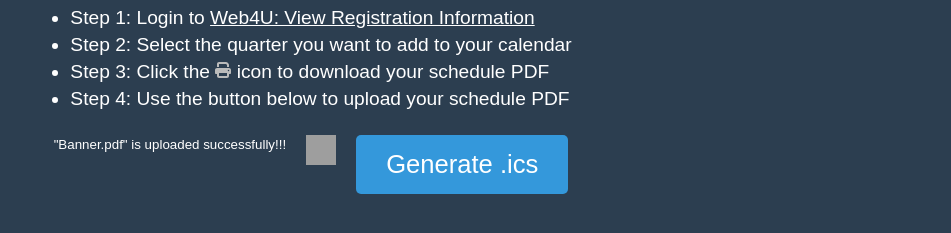
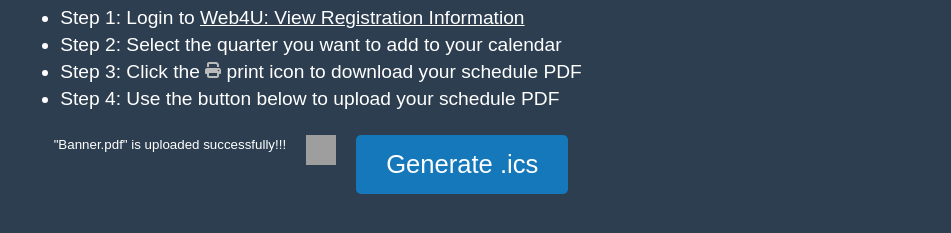
Before and after one commit to RyanHarang/ClassSync, a plain HTML site: page html/index_after_pdf_upload.html in a window 1280 px wide. Shown: the part 323-556 px from the top of the page, without its empty margins (329-1280 px from the left). Drawn offline with Linux system fonts and the light colour scheme; grey boxes are pictures that could not be loaded.

Commit message:
Fixing contrast color

```diff
--- a/css/styles.css
+++ b/css/styles.css
@@ -27,7 +27,7 @@ body {
 }
 
 .link:hover {
-  outline: 2px solid #3498db;
+  outline: 2px solid #1478bb;
 }
 
 .content {
@@ -65,7 +65,7 @@ body {
   padding: 15px 30px;
   border: none;
   border-radius: 5px;
-  background-color: #3498db;
+  background-color: #1478bb;
   color: white;
   font-size: 1.6rem;
   cursor: pointer;
--- a/html/index_after_pdf_upload.html
+++ b/html/index_after_pdf_upload.html
@@ -19,7 +19,9 @@
           href="https://registration.banner.wwu.edu/StudentRegistrationSsb/ssb/registrationHistory/registrationHistory"
           target="_blank" rel="noopener noreferrer">Web4U: View Registration Information</a></li>
       <li class="instruction">Step 2: Select the quarter you want to add to your calendar</li>
-      <li class="instruction">Step 3: Click the <img class="print-icon" src="../assets/svg/print.svg" /> icon to
+      <li class="instruction">Step 3: Click the <img class="print-icon" src="../assets/svg/print.svg"
+          alt="print icon" />
+        print icon to
         download your schedule PDF</li>
       <li class="instruction">Step 4: Use the button below to upload your schedule PDF</li>
     </ul>
```
Also changed, not shown: html/index.html (+2 -1 lines).
